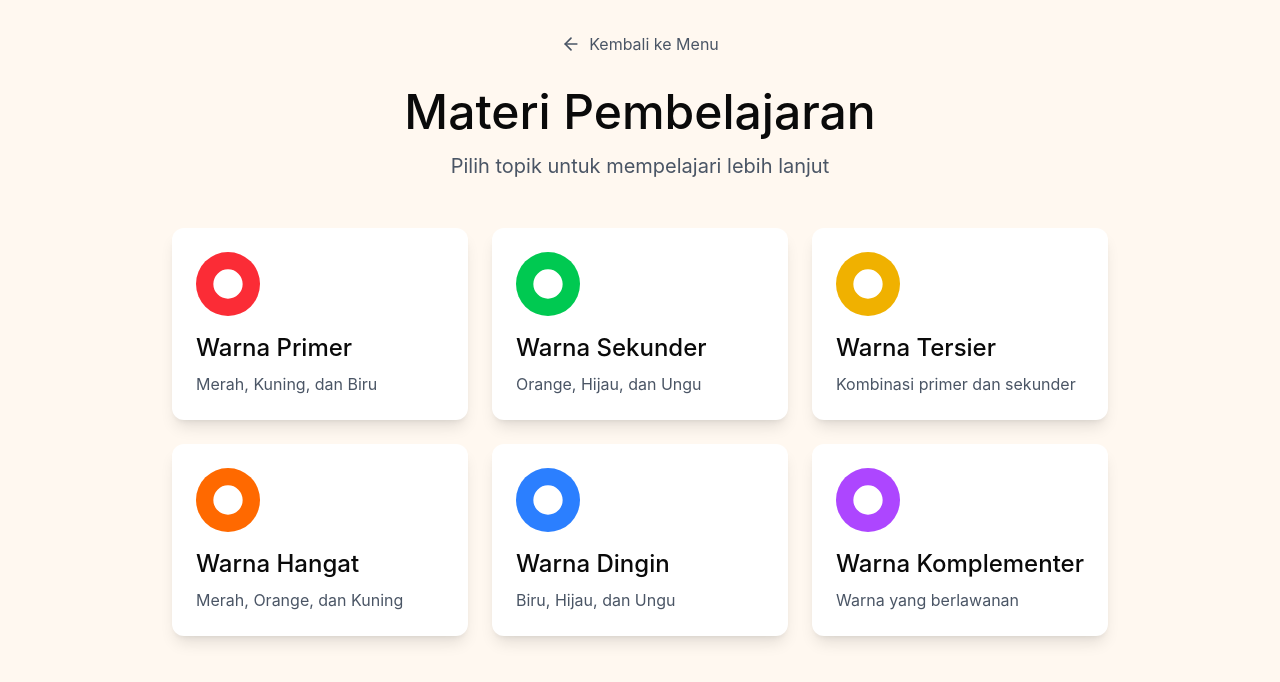
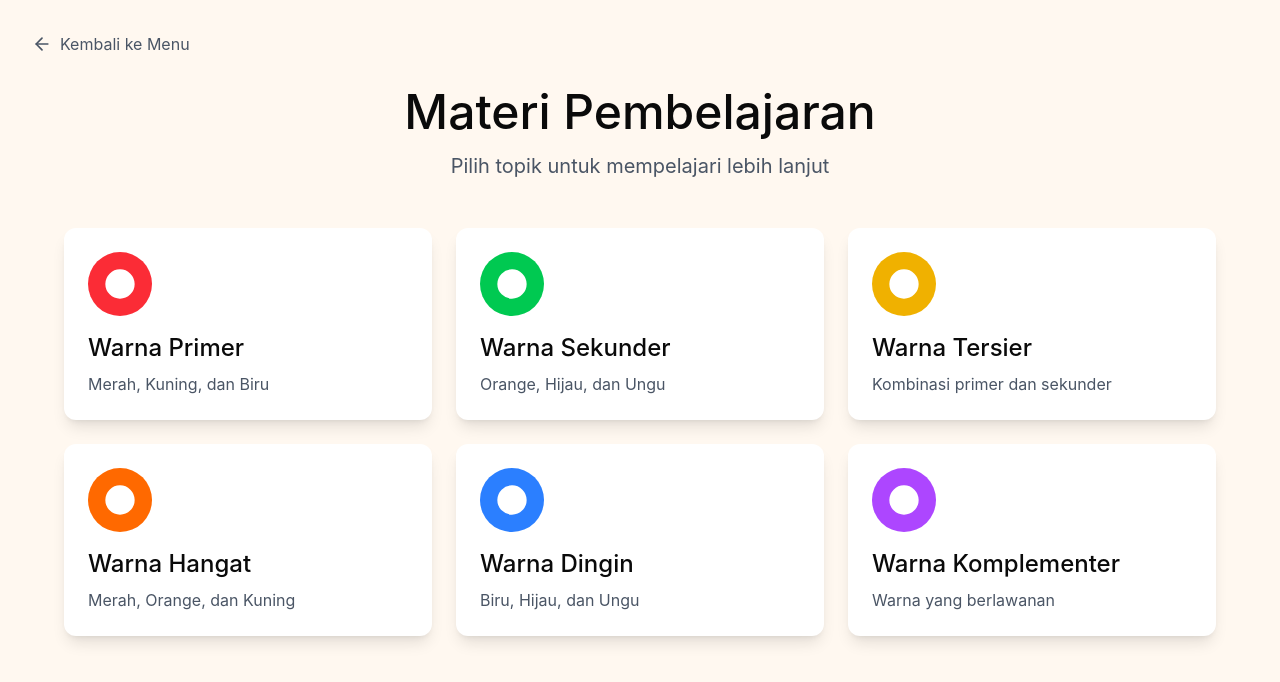
Before and after one commit to syaqilla24/colorlab, a React (Vite) app: page /app/material in a window 1280 px wide. Shown: the top 682 px of the page. Built offline with nearby package versions, Linux system fonts and the light colour scheme.

Commit message:
fix material detail layout

```diff
--- a/src/app/components/Gallery.tsx
+++ b/src/app/components/Gallery.tsx
@@ -75,7 +75,7 @@ export default function Gallery() {
 
   return (
     <div className="size-full overflow-auto bg-[#FFF8F0]">
-      <div className="min-h-full p-8 flex flex-col items-center">
+      <div className="min-h-full p-8">
         <Link to="/app" className="inline-flex items-center gap-2 text-gray-600 hover:text-gray-900 mb-8" onClick={playNavigationSound}>
           <ArrowLeft className="w-5 h-5" />
           Kembali ke Menu
--- a/src/app/components/Material.tsx
+++ b/src/app/components/Material.tsx
@@ -45,7 +45,7 @@ const materials = [
 export default function Material() {
   return (
     <div className="size-full overflow-auto bg-[#FFF8F0]">
-      <div className="min-h-full p-8 flex flex-col items-center">
+      <div className="min-h-full p-8">
         <Link to="/app" className="inline-flex items-center gap-2 text-gray-600 hover:text-gray-900 mb-8" onClick={playNavigationSound}>
           <ArrowLeft className="w-5 h-5" />
           Kembali ke Menu
--- a/src/app/components/MaterialDetail.tsx
+++ b/src/app/components/MaterialDetail.tsx
@@ -113,7 +113,7 @@ export default function MaterialDetail() {
 
   return (
    <div className="size-full overflow-auto bg-[#FFF8F0]">
-      <div className="min-h-full p-8 flex flex-col items-center">
+      <div className="min-h-full p-8">
         <Link to="/app/material" className="inline-flex items-center gap-2 text-gray-600 hover:text-gray-900 mb-8" onClick={playNavigationSound}>
           <ArrowLeft className="w-5 h-5" />
           Kembali ke Materi
```
